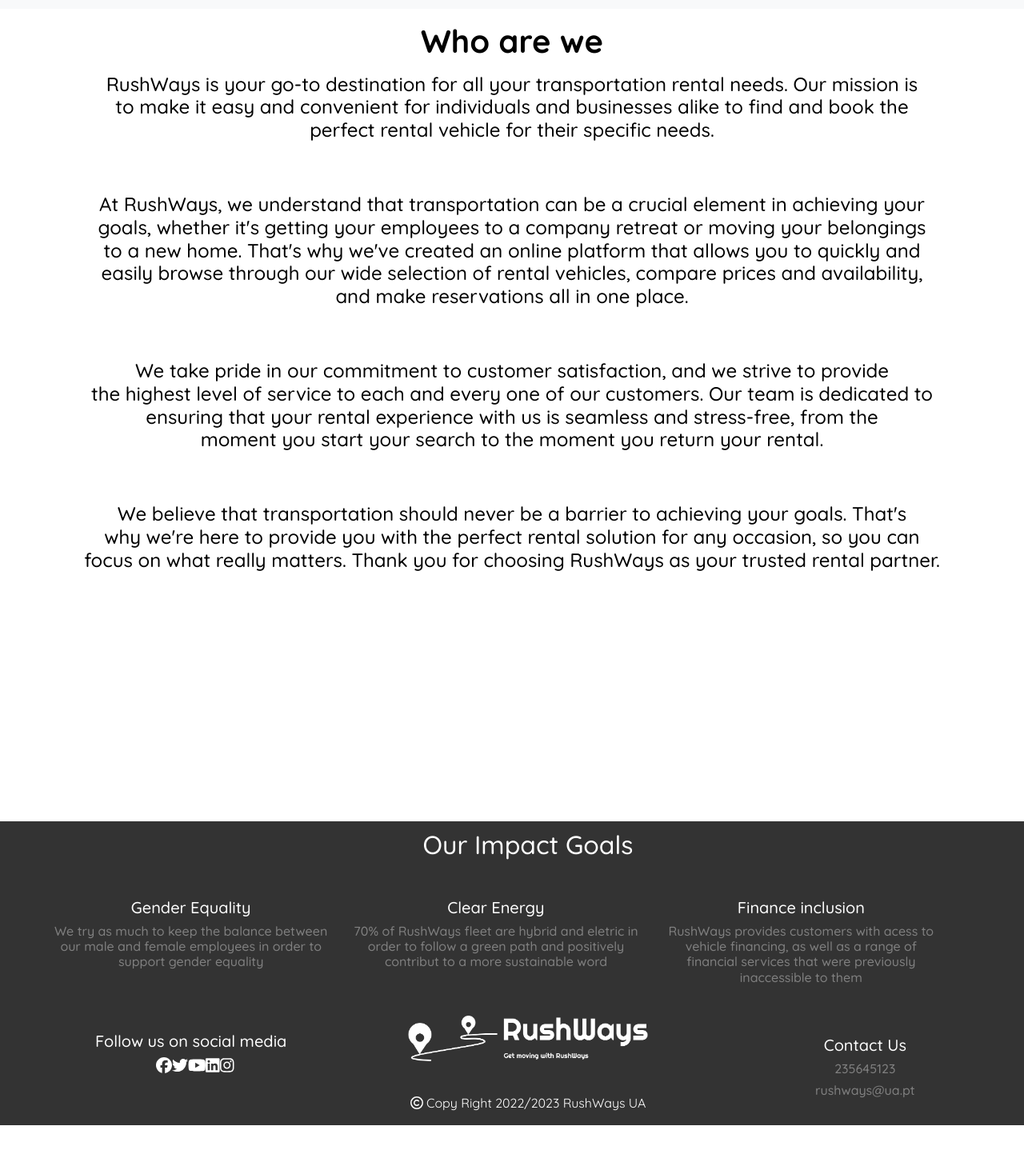
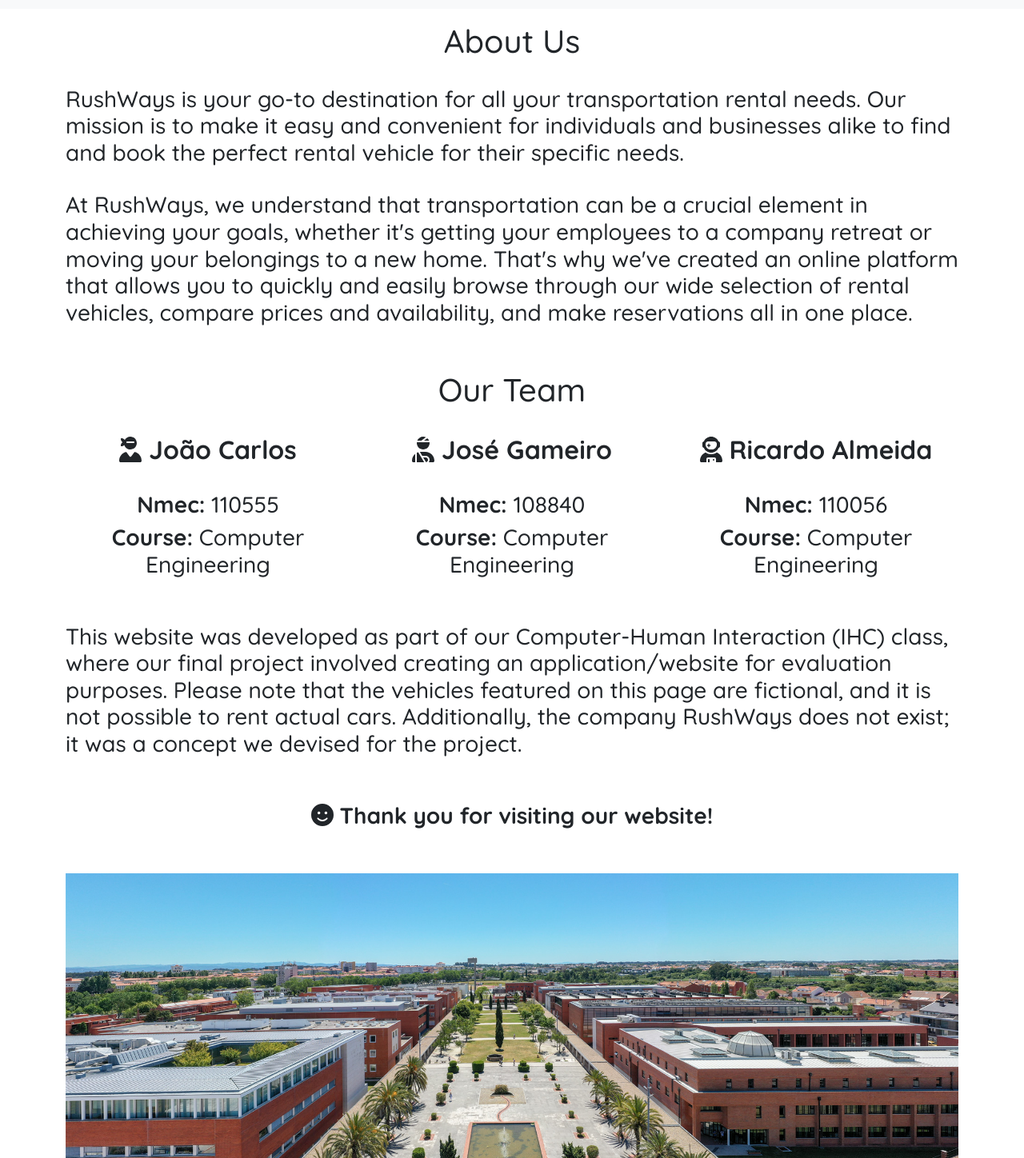
Before and after one commit to zegameiro/rushways, a React (Create React App) app: page /aboutus in a window 1280 px wide. Shown: the part 82-1530 px from the top of the page at 80% size. Before the commit the page ends 1489 px from the top, so only its background shows below. Built offline with nearby package versions, Linux system fonts and the light colour scheme.

Commit message:
Done with About us page

```diff
--- a/src/Components/Footer/index.js
+++ b/src/Components/Footer/index.js
@@ -1,5 +1,5 @@
 import React from "react";
-import {  Row, Col } from "react-bootstrap";
+import {  Row, Col, Button } from "react-bootstrap";
 import { FontAwesomeIcon } from '@fortawesome/react-fontawesome';
 import { faFacebook, faTwitter, faYoutube, faLinkedin, faInstagram } from "@fortawesome/free-brands-svg-icons";
 import { faCopyright } from "@fortawesome/free-regular-svg-icons";
@@ -26,8 +26,8 @@
 
     return (
         <footer className="footer">
-                <div className="information">
-                    <div style={{paddingBottom:"40px"}}>
+                <div className="information" style={{paddingBottom:"40px"}}>
+                    <div style={{paddingBottom:"40px", paddingTop:"40px"}}>
                         <h2>Our Impact Goals</h2>
                     </div>
                         <Row style={{paddingBottom:"30px", paddingLeft:"20px", paddingRight:"100px"}} >
@@ -52,6 +52,10 @@
                                         <FontAwesomeIcon icon={faInstagram} />
                                     </div>
                                 </div>
+                                <br />
+                                <Button variant="outline-light" href="/aboutus">About Us</Button>
+                                <br />
+                                <br />
                             </Col>
                             <Col style={{alignItems:"center", alignContent:"center", textAlign:"center"}}>
                                 <img src={ logoWhite } width="300px" style={{paddingBottom: "40px"}}/>
--- a/src/pages/AboutUs/index.js
+++ b/src/pages/AboutUs/index.js
@@ -1,26 +1,75 @@
 import React from "react";
+import { Container, Row, Col } from "react-bootstrap";
+
+import { FontAwesomeIcon } from "@fortawesome/react-fontawesome";
+import { faUserNinja, faUserAstronaut, faUserInjured, faSmile } from "@fortawesome/free-solid-svg-icons";
 
 import NavbarRush from '../../Components/Navbar';
 import Footer from '../../Components/Footer';
 import '../AboutUs/index.css'
 
+
 const AboutUs = () => {
 
+    const ua_image = require("../../images/AboutUs/ua.jpg")
 
     return (
         <>
             <NavbarRush />
-            <div style={{height:1000}}>
-                <div className="about_us">
-                    <h1 className="titulo">Who are we</h1>
-                    <h4 className="one">RushWays is your go-to destination for all your transportation rental needs. Our mission is<br></br> to make it easy and convenient for individuals and businesses alike to find and book the <br></br> perfect rental vehicle for their specific needs.<p className="p1"></p>
+            <div>
+                <h1 className="text-center">About Us</h1>
+                <br />
+                <Container>
+                    <div>
+                        <h3>RushWays is your go-to destination for all your transportation rental needs. Our mission is to make it easy and convenient for individuals and businesses alike to find and book the perfect rental vehicle for their specific needs.</h3>
+                        <br />
+                        <h3>
+At RushWays, we understand that transportation can be a crucial element in achieving your goals, whether it's getting your employees to a company retreat or moving your belongings to a new home. That's why we've created an online platform that allows you to quickly and easily browse through our wide selection of rental vehicles, compare prices and availability, and make reservations all in one place.</h3>
+                    </div>
+                    <br />
+                    <br />
+                    <h1 className="text-center">
+                        Our Team
+                    </h1>
+                    <br />
+                    <Row className="text-center">
+                        <Col sm={4}>
+                            <h2> <b> <FontAwesomeIcon icon={faUserNinja} /> João Carlos </b> </h2>
+                            <br />
+                            <h3> <b>Nmec:</b> 110555 </h3>
+                            <h3> <b>Course:</b> Computer Engineering </h3>
+                        </Col>
+                        <Col sm={4}>
+                            <h2> <b> <FontAwesomeIcon icon={faUserInjured} /> José Gameiro </b> </h2>
+                            <br />
+                            <h3> <b>Nmec:</b> 108840 </h3>
+                            <h3> <b>Course:</b> Computer Engineering </h3>
+                        </Col>
+                        <Col sm={4}>
+                            <h2> <b> <FontAwesomeIcon icon={faUserAstronaut} /> Ricardo Almeida </b> </h2>
+                            <br />
+                            <h3> <b>Nmec:</b> 110056 </h3>
+                            <h3> <b>Course:</b> Computer Engineering </h3>
+                        </Col>
+                    </Row>
+                    <br />
+                    <br />
+                    <div>
+                        <h3>This website was developed as part of our Computer-Human Interaction (IHC) class, where our final project involved creating an application/website for evaluation purposes. Please note that the vehicles featured on this page are fictional, and it is not possible to rent actual cars. Additionally, the company RushWays does not exist; it was a concept we devised for the project.</h3>
+                    </div>
+                    <br />
+                    <br />
+                    <div>
+                        <h3 className="text-center"> <FontAwesomeIcon icon={faSmile} /> <b>Thank you for visiting our website! </b></h3>
+                        <br />
+                        <br />
+                        <img src={ua_image} alt="ua" style={{ height: "100%", width: "100%" }} />
+                        <br />
+                        <br />
 
-                                    At RushWays, we understand that transportation can be a crucial element in achieving your <br></br> goals, whether it's getting your employees to a company retreat or moving your belongings<br></br> to a new home. That's why we've created an online platform that allows you to quickly and <br></br> easily browse through our wide selection of rental vehicles, compare prices and availability,<br></br> and make reservations all in one place. <p className="p2"></p>
+                    </div>
+                </Container>
 
-                                    We take pride in our commitment to customer satisfaction, and we strive to provide <br></br> the highest level of service to each and every one of our customers. Our team is dedicated to <br></br> ensuring that your rental experience with us is seamless and stress-free, from the <br></br> moment you start your search to the moment you return your rental.<p className="p3"></p>
-
-                                    We believe that transportation should never be a barrier to achieving your goals. That's <br></br>why we're here to provide you with the perfect rental solution for any occasion, so you can <br></br> focus on what really matters. Thank you for choosing RushWays as your trusted rental partner.</h4>
-                </div>
             </div>
             <Footer />
         </>
```
Also changed, not shown: src/images/AboutUs/ua.jpg (added).
